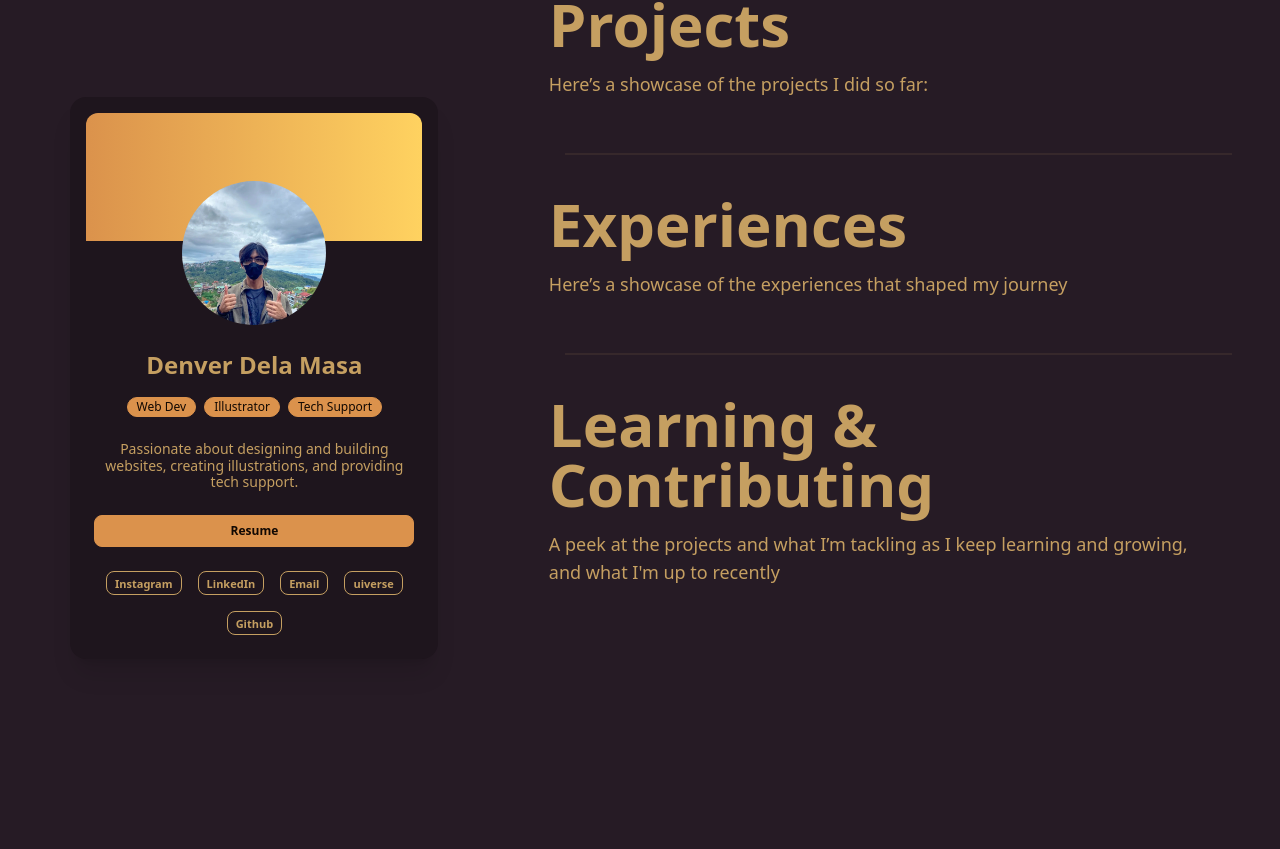
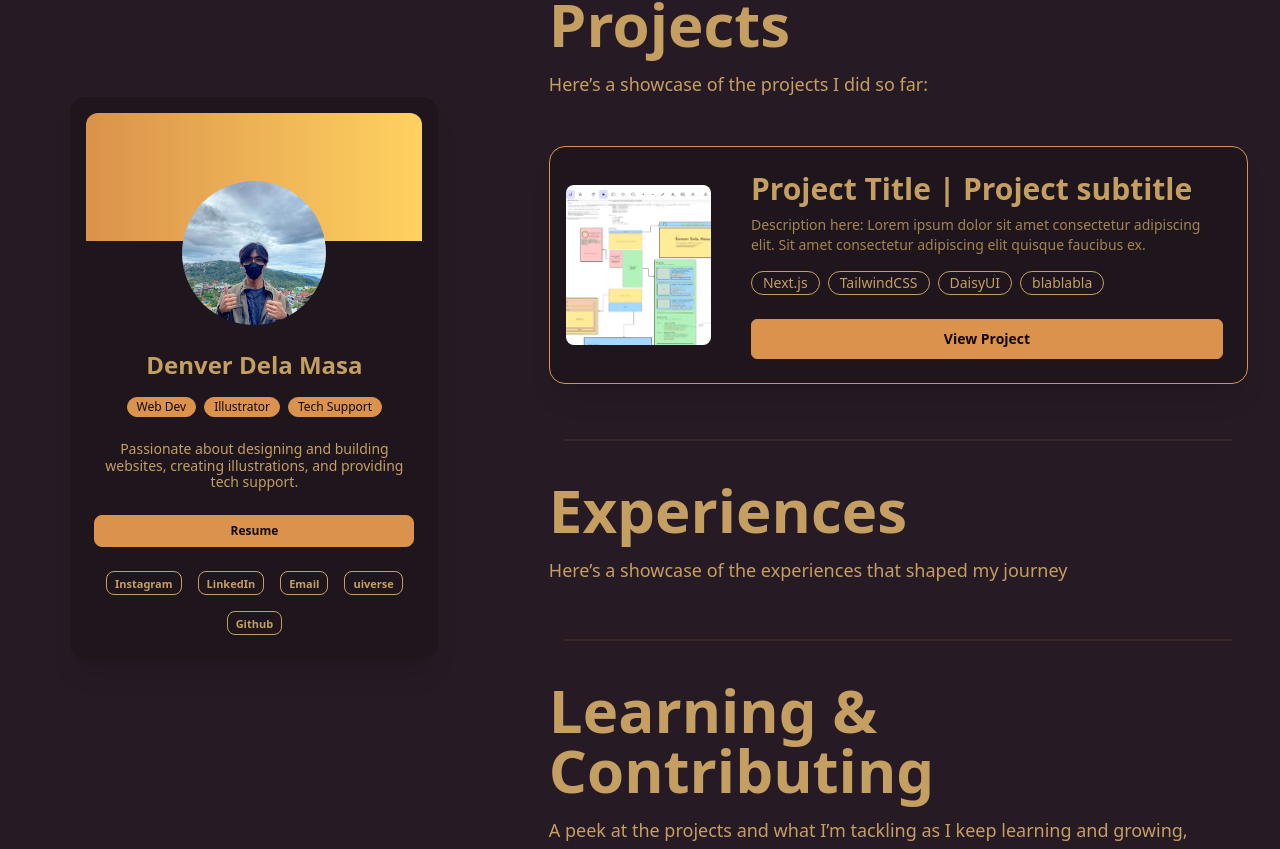
Before and after one commit to denverdelamasa/portfolio-v2, a Next.js app: page / in a window 1280 px wide. Shown: the part 854-1703 px from the top of the page. Built offline with nearby package versions, Linux system fonts and the light colour scheme.

Commit message:
feat: Project Card, with working props

```diff
--- a/src/components/Navbar.tsx
+++ b/src/components/Navbar.tsx
@@ -16,11 +16,11 @@ export default function Navbar() {
         </button>
       </div>
       <div className="navbar-center hidden lg:flex">
-        <ul className="menu menu-horizontal px-1 gap-x-4">
-            <Link className="my-auto hover:scale-90" href="/#projects">Projects</Link>
-            <Link className="my-auto hover:scale-90" href="/#experiences">Experiences</Link>
-            <Link className="my-auto hover:scale-90" href="/#advancements">Advancements</Link>
-            <Link className="my-auto hover:scale-90" href="/#contact">Contact</Link>
+        <ul className="menu menu-horizontal px-1 gap-x-8">
+            <Link className="my-auto hover:scale-95 transition-all ease-in-out duration-100" href="/#projects">Projects</Link>
+            <Link className="my-auto hover:scale-95 transition-all ease-in-out duration-100" href="/#experiences">Experiences</Link>
+            <Link className="my-auto hover:scale-95 transition-all ease-in-out duration-100" href="/#advancements">Advancements</Link>
+            <Link className="my-auto hover:scale-95 transition-all ease-in-out duration-100" href="/#contact">Contact</Link>
         </ul>
       </div>
       <div className="navbar-end">
--- a/src/components/homepage/ProfileCard.tsx
+++ b/src/components/homepage/ProfileCard.tsx
@@ -51,36 +51,3 @@ export default function ProfileCard() {
     </section>
   );
 }
-
-{`
-
-
-      <div className="card p-4 w-auto h-auto flex flex-col gap-4">
-        <div className="card-body card-side w-full h-auto p-2">
-          <div className="avatar flex items-center">
-              <div className="w-32 h-fit rounded-full m-auto">
-                <Image
-                  src={profile}
-                  alt="profile picture"
-                />
-              </div>
-          </div>
-          <div className="card-body text-md">
-            <p>
-              Hi, I’m <strong>Denver</strong>. I design and build websites,
-              create illustrations, and provide tech support.
-            </p>
-          </div>
-        </div>
-        <div className="w-full h-auto p-2">
-          <div className="flex flex-wrap gap-2">
-            <div className="badge badge-lg badge-outline">Instagram</div>
-            <div className="badge badge-lg badge-outline">LinkedIn</div>
-            <div className="badge badge-lg badge-outline">Email</div>
-            <div className="badge badge-lg badge-outline">uiverse</div>
-            <div className="badge badge-lg badge-outline">Github</div>
-          </div>
-        </div>
-      </div>
-
-`}
--- a/src/components/homepage/content/Projects.tsx
+++ b/src/components/homepage/content/Projects.tsx
@@ -1,5 +1,7 @@
+import ProjectCard from "./cards/ProjectCard";
+import sampleImage from "../../../../public/image.png";
+
 export default function Projects() {
-
   return (
     <section id="projects" className="hero flex flex-col text-3xl w-full h-auto items-start px-4">
       <div className="hero-content flex flex-col mb-4 items-start text-start">
@@ -9,7 +11,19 @@ export default function Projects() {
         <p className="text-xs lg:text-lg max-w-prose">
           Here’s a showcase of the projects I did so far:
         </p>
-
+        <div className="w-full mt-8">
+          {/*
+            Last time I had a plan were I wanna use a .json file to contain all the data
+            but then I forgot about props... I'm kinda dummass
+          */}
+          <ProjectCard
+            title="Project Title | Project subtitle"
+            description="Description here: Lorem ipsum dolor sit amet consectetur adipiscing elit. Sit amet consectetur adipiscing elit quisque faucibus ex. "
+            imageUrl={sampleImage}
+            badges={["Next.js", "TailwindCSS", "DaisyUI", "blablabla"]}
+            buttonText="View Project"
+          />
+        </div>
       </div>
     </section>
   );
--- /dev/null
+++ b/src/components/homepage/content/cards/ProjectCard.tsx
@@ -0,0 +1,46 @@
+import React from "react";
+import Image, { StaticImageData } from "next/image";
+
+type ProjectCardProps = {
+  title: string;
+  description: string;
+  imageUrl: string | StaticImageData;
+  badges?: string[];
+  buttonText?: string;
+};
+
+const ProjectCard: React.FC<ProjectCardProps> = ({
+  title,
+  description,
+  imageUrl,
+  badges = [],
+  buttonText = "Learn More",
+}) => {
+  return (
+    <div className="card card-side bg-base-200 shadow-xl border-1 border-primary">
+      <figure className="p-4 w-48 h-48 flex items-center justify-center overflow-hidden align-middle m-auto">
+        <Image
+          src={imageUrl}
+          alt={title}
+          className="rounded-lg object-cover m-auto"
+        />
+      </figure>
+      <div className="card-body">
+        <h2 className="card-title text-3xl">{title}</h2>
+        <p className="text-sm text-base-content/80 max-w-prose">{description}</p>
+        <div className="flex flex-wrap gap-2 mt-2 max-w-prose">
+          {badges.map((badge, i) => (
+            <div key={i} className="badge badge-outline">
+              {badge}
+            </div>
+          ))}
+        </div>
+        <div className="card-actions justify-start mt-4">
+          <button className="btn btn-primary w-full rounded-md">{buttonText}</button>
+        </div>
+      </div>
+    </div>
+  );
+};
+
+export default ProjectCard;
```
Also changed, not shown: public/image.png (added).
